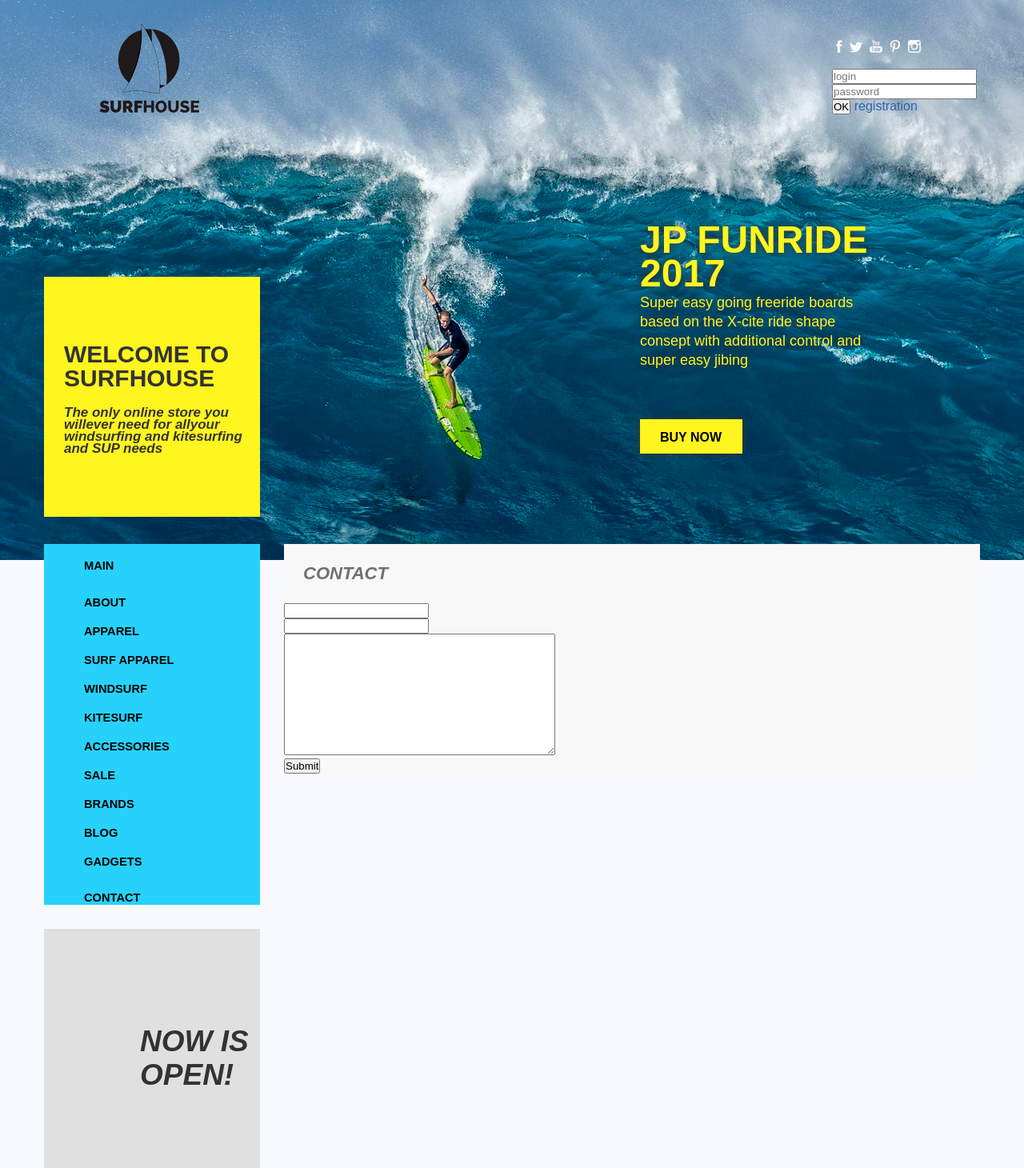
After one commit to hichlist/WebShop, a Django app: page /contact/ in a window 1280 px wide. The commit adds this page. Shown: the top 1460 px of the page at 80% size. Run offline with Django 3.2, Linux system fonts and the light colour scheme.

Commit message:
Добавлена форма обратной связи

```diff
--- /dev/null
+++ b/mainapp/forms.py
@@ -0,0 +1,13 @@
+from django import forms
+from .models import Contact
+
+
+# class ContactForm(forms.Form):
+#     sender = forms.EmailField(label='Email', max_length=100, required=True, widget=forms.TextInput(attrs={'placeholder': 'Email'}))
+#     subject = forms.CharField(label='Title', max_length=100, required=True, widget=forms.TextInput(attrs={'placeholder': 'Title'}))
+#     message = forms.CharField(label='Message', required=True, widget=forms.Textarea(attrs={'placeholder': 'Message'}))
+
+class ContactForm(forms.ModelForm):
+    class Meta:
+        model = Contact
+        fields = ('sender', 'subject', 'message')
--- a/mainapp/models.py
+++ b/mainapp/models.py
@@ -1,9 +1,11 @@
 from django.db import models
+
 
 # Create your models here.
 class Person(models.Model):
     first_name = models.CharField(max_length=30)
     last_name = models.CharField(max_length=30)
+
 
 class Product(models.Model):
     name = models.CharField(max_length=60)
@@ -12,5 +14,13 @@
     sale_price = models.DecimalField(max_digits=10, decimal_places=2)
     description = models.TextField(blank=True)
 #    quantity = models.IntegerField()
+#   Выводит имя товара в админке
+
     def __str__(self):
         return self.name
+
+
+class Contact(models.Model):
+    sender = models.EmailField(max_length=100)
+    subject = models.CharField(max_length=100)
+    message = models.TextField(max_length=1000)
--- a/mainapp/views.py
+++ b/mainapp/views.py
@@ -1,8 +1,10 @@
-from django.shortcuts import render, HttpResponseRedirect
 from django.shortcuts import render
 from mainapp.models import Product
 from django.contrib import auth
-from django.http import Http404
+from django.http import Http404, HttpResponseRedirect
+
+from .forms import ContactForm
+from .models import Contact
 
 
 # Create your views here.
@@ -16,3 +18,19 @@
 def item(request, id):
     product = Product.objects.get(id=id)
     return render(request, 'mainapp/item.html', {'product': product})
+
+
+def get_contact(request):
+
+    if request.method == 'POST':
+        form = ContactForm(request.POST)
+        if form.is_valid():
+            # sender = form.cleaned_data['sender']
+            # subject = form.cleaned_data['subject']
+            # message = form.cleaned_data['message']
+            form.save()
+            return HttpResponseRedirect('/')
+    else:
+        form = ContactForm()
+
+    return render(request, 'mainapp/contact.html', {'form': form})
--- a/static/css/style.css
+++ b/static/css/style.css
@@ -10,6 +10,8 @@
     height: 100%;
 }
 a{
+  margin: 0;
+  padding: 0;
   text-decoration: none;
   color: inherit;
 }
--- a/templates/mainapp/base.html
+++ b/templates/mainapp/base.html
@@ -16,7 +16,7 @@
     <div class="header">
        <div class="header_items">
         <div class="header_items_left">
-          <a href="/">
+          <a href="{% url 'main' %}">
             <img id="logo" src={% static "img/logo.png" %}>
           </a>
         <div class="welcome">
@@ -34,11 +34,11 @@
             </div>
             <div class="auth_form">
                 {% if not user.is_authenticated %}
-                    <form method="post" action="/user/login/">{% csrf_token %}
+                    <form method="post" action="{% url 'login' %}">{% csrf_token %}
                         <input type="text" placeholder="login" name="login" value="">
                         <input type="password" placeholder="password" name="password" value="">
                         <button type="submit">OK</button>
-                        <a href="user/registration/">registration</a>
+                        <a href="{% url 'registration' %}">registration</a>
                     </form>
                     {% if errors %}
                         <p class="error">Login or password is incorrect</p>
@@ -65,7 +65,7 @@
         <div class="content">
            <div class="left_column">
                 <ul class="menu">
-                    <a href="/"><li>Main</li></a>
+                    <a href="{% url 'main' %}"><li>Main</li></a>
                     <li>About</li>
                     <li>Apparel</li>
                     <li>Surf Apparel</li>
@@ -76,7 +76,7 @@
                     <li>Brands</li>
                     <li>Blog</li>
                     <li>Gadgets</li>
-                    <li>Contact</li>
+                    <a href="{% url 'contact' %}"><li>Contact</li></a>
                 </ul>
                 <div class="banner">
                     <h1 class="now">Now is open!</h1>
--- /dev/null
+++ b/templates/mainapp/contact.html
@@ -0,0 +1,17 @@
+{% extends "mainapp/base.html" %}
+    {% load staticfiles %}
+       {% block title %}
+       {% endblock %}
+        {% block content %}
+
+        <div class="new_products"><h3 class="product_title">Contact</h3>
+          <form action="" method="post">
+             {% csrf_token %}
+             {{ form.sender }}<br>
+             {{ form.subject }}<br>
+             {{ form.message }}<br>
+             <input type="submit" value="Submit" />
+          </form>
+        </div>
+
+        {% endblock %}
--- a/webshop/urls.py
+++ b/webshop/urls.py
@@ -25,6 +25,7 @@
     url(r'^admin_page/delete/user/(\d+)$', adminapp.delete_user),
     url(r'^$', mainapp.main, name='main'),
     url(r'^item/(?P<id>\d+)$', mainapp.item, name='item'),
+    url(r'^contact/$', mainapp.get_contact, name='contact'),
     url(r'^user/login/$', authapp.login, name='login'),
     url(r'^user/logout/$', authapp.logout, name='logout'),
     url(r'^user/registration/$', authapp.registration, name='registration'),
```
